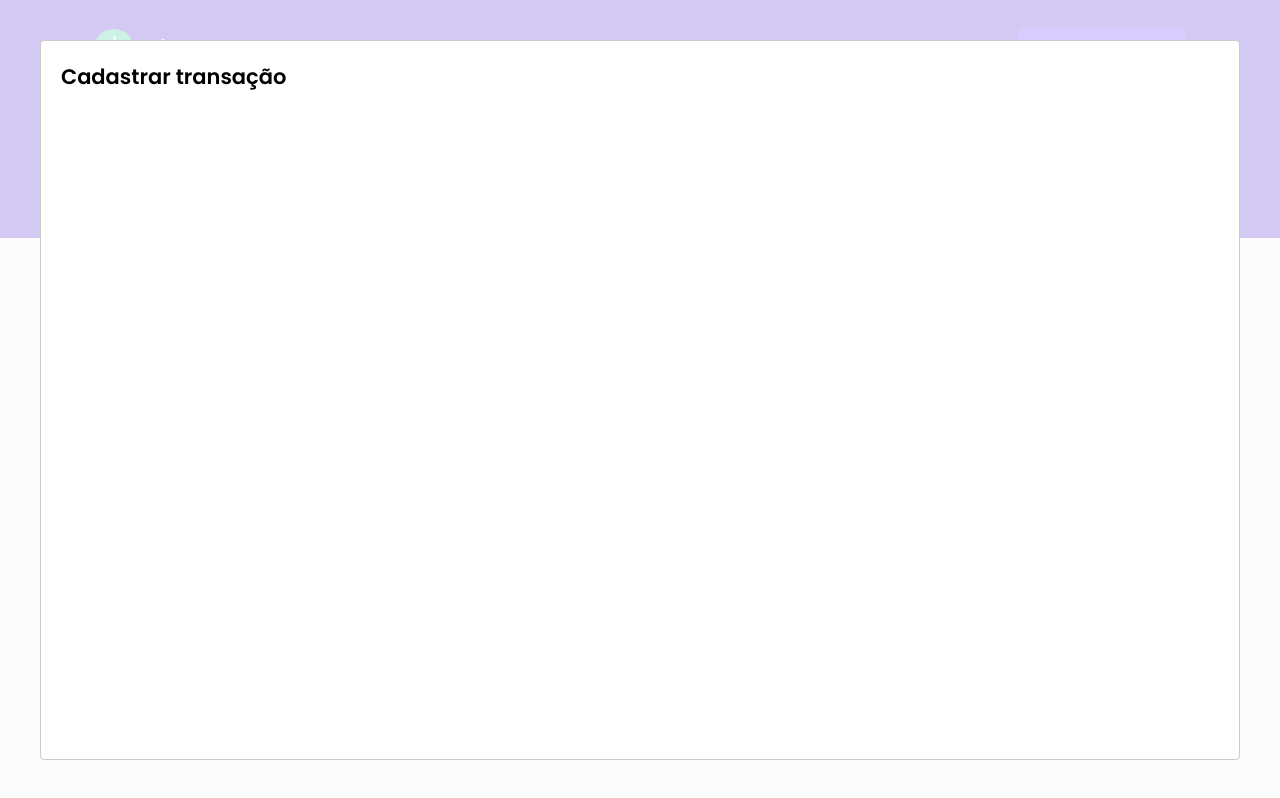
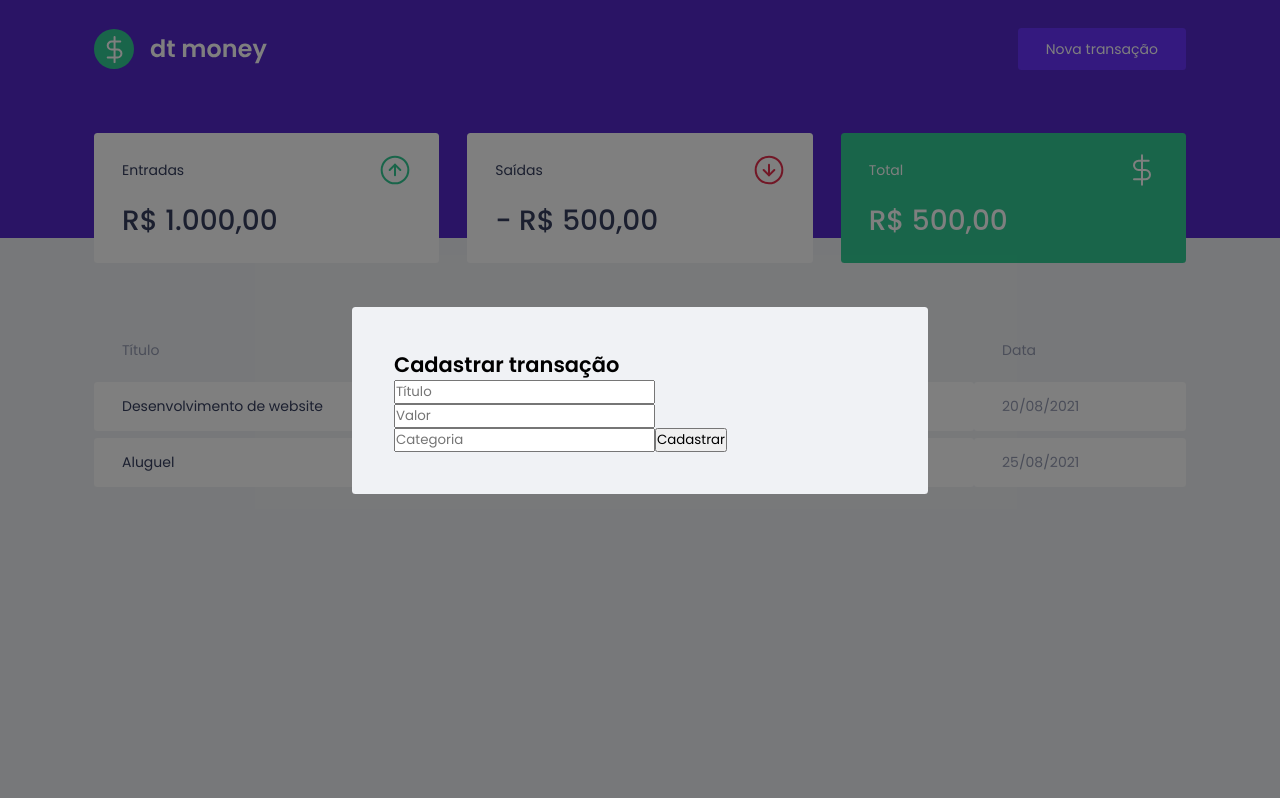
Before and after one commit to nullCommit/dtmoney, a React (Create React App) app: page / in a window 1280 px wide. Both pictures are taken after a click on the button "Nova transação". Built offline with nearby package versions, Linux system fonts and the light colour scheme; no server answers; what miragejs would draw is missing.

Commit message:
Makes modal as a component and styles it

```diff
--- a/src/App.tsx
+++ b/src/App.tsx
@@ -3,6 +3,7 @@
 import { Header } from './components/Header';
 import { Dashboard } from './components/Dashboard';
 import { useState } from 'react';
+import { NewTransactionModal } from './components/NewTransactionModal';
 
 Modal.setAppElement('#root');
 
@@ -24,12 +25,10 @@
 
       <Dashboard />
 
-      <Modal
+      <NewTransactionModal
         isOpen={isNewTransactionModalOpen}
         onRequestClose={handleCloseNewTransactionModal}
-      >
-        <h2>Cadastrar transação</h2>
-      </Modal>
+      />
 
       <GlobalStyle />
     </>
--- a/src/components/Header/index.tsx
+++ b/src/components/Header/index.tsx
@@ -1,5 +1,3 @@
-import { useState } from 'react';
-import Modal from 'react-modal';
 import logoImg from '../../assets/logo.svg';
 import { Container, Content } from './styles';
 
--- /dev/null
+++ b/src/components/NewTransactionModal/index.tsx
@@ -0,0 +1,31 @@
+import Modal from 'react-modal';
+import { Container } from './styles';
+
+interface NewTransactionModalProps {
+  isOpen: boolean;
+  onRequestClose: () => void;
+}
+
+export function NewTransactionModal({
+  isOpen,
+  onRequestClose,
+}: NewTransactionModalProps) {
+  return (
+    <Modal
+      isOpen={isOpen}
+      onRequestClose={onRequestClose}
+      overlayClassName='react-modal-overlay'
+      className='react-modal-content'
+    >
+      <Container>
+        <h2>Cadastrar transação</h2>
+
+        <input placeholder='Título' />
+        <input placeholder='Valor' type='number' />
+        <input placeholder='Categoria' type='number' />
+
+        <button type='submit'>Cadastrar</button>
+      </Container>
+    </Modal>
+  );
+}
--- /dev/null
+++ b/src/components/NewTransactionModal/styles.ts
@@ -0,0 +1,3 @@
+import styled from 'styled-components';
+
+export const Container = styled.form``;
--- a/src/styles/global.ts
+++ b/src/styles/global.ts
@@ -54,6 +54,29 @@
     opacity: 0.6;
     cursor: not-allowed;
   }
+
+  .react-modal-overlay {
+    background: rgba(0, 0, 0, 0.5);
+
+    position: fixed;
+    top: 0;
+    bottom: 0;
+    right: 0;
+    left: 0;
+
+    display: flex;
+    align-items: center;
+    justify-content: center;
+  }
+
+  .react-modal-content {
+    width: 100%;
+    max-width: 576px;
+    background: var(--background);
+    padding: 3rem;
+    position: relative;
+    border-radius: 0.25rem;
+  }
 `;
 
 // REM = 1rem = font-size do componente em específico
```
